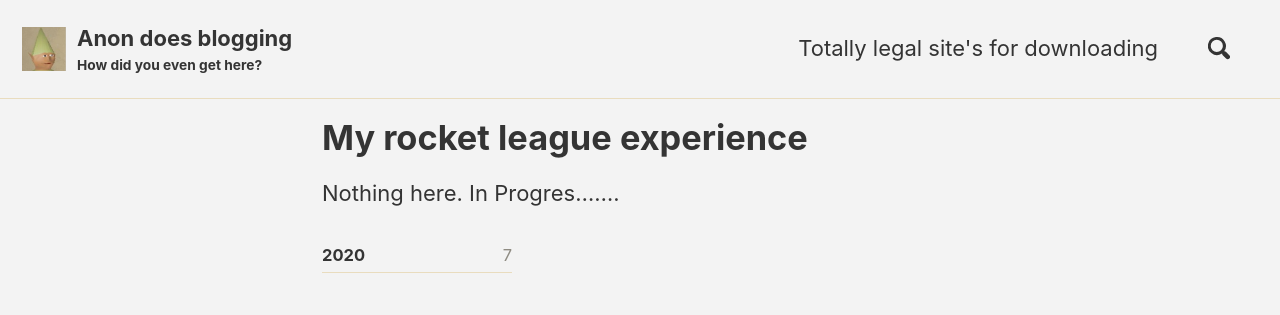
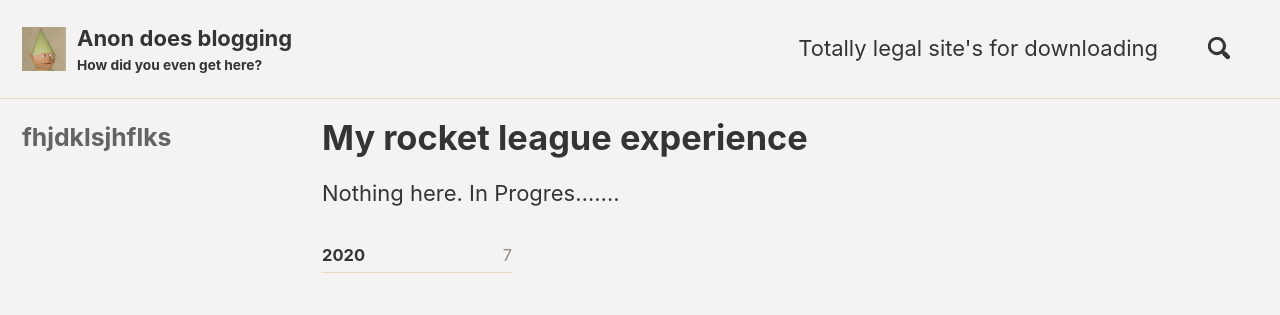
Before and after one commit to memerman420/minimalmistakesite, a Jekyll site: the page built from sitedocs/_posts/2020-04-23-myrocketleagueexperience.md, in a window 1280 px wide. Shown: the top 315 px of the page. Built offline with Jekyll 4.4.1, drawn with Linux system fonts in a browser that asks for light colours; cached includes are drawn as plain includes; nearby versions of some CDN libraries.

Commit message:
Update 2020-04-23-myrocketleagueexperience.md

```diff
--- a/sitedocs/_posts/2020-04-23-myrocketleagueexperience.md
+++ b/sitedocs/_posts/2020-04-23-myrocketleagueexperience.md
@@ -2,7 +2,8 @@
 layout: posts
 title: My rocket league experience
 sidebar:
-  - title:
+  - title: fhjdklsjhflks
 author_profile: false
+published: true
 ---
 Nothing here. In Progres.......
```
